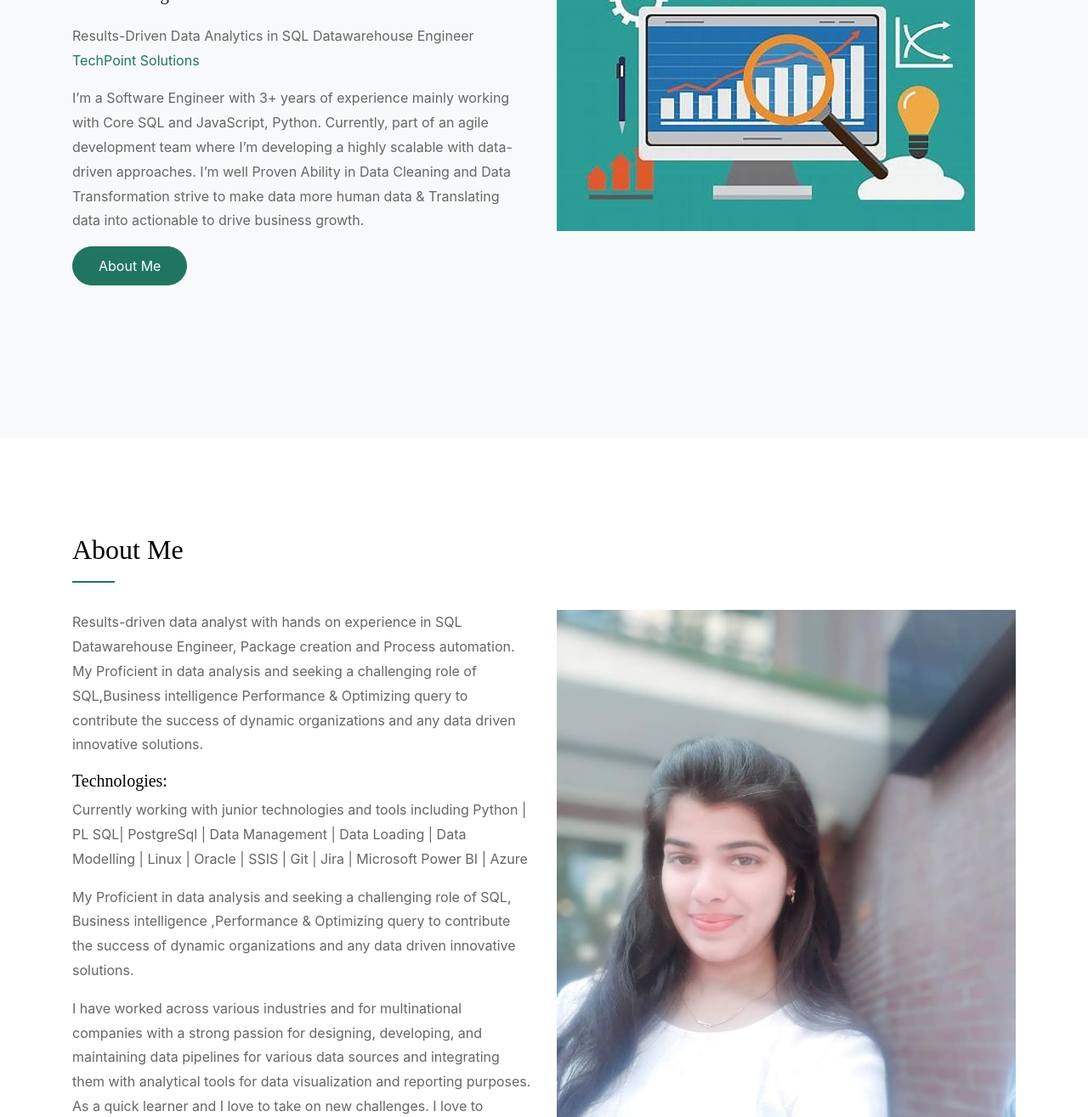
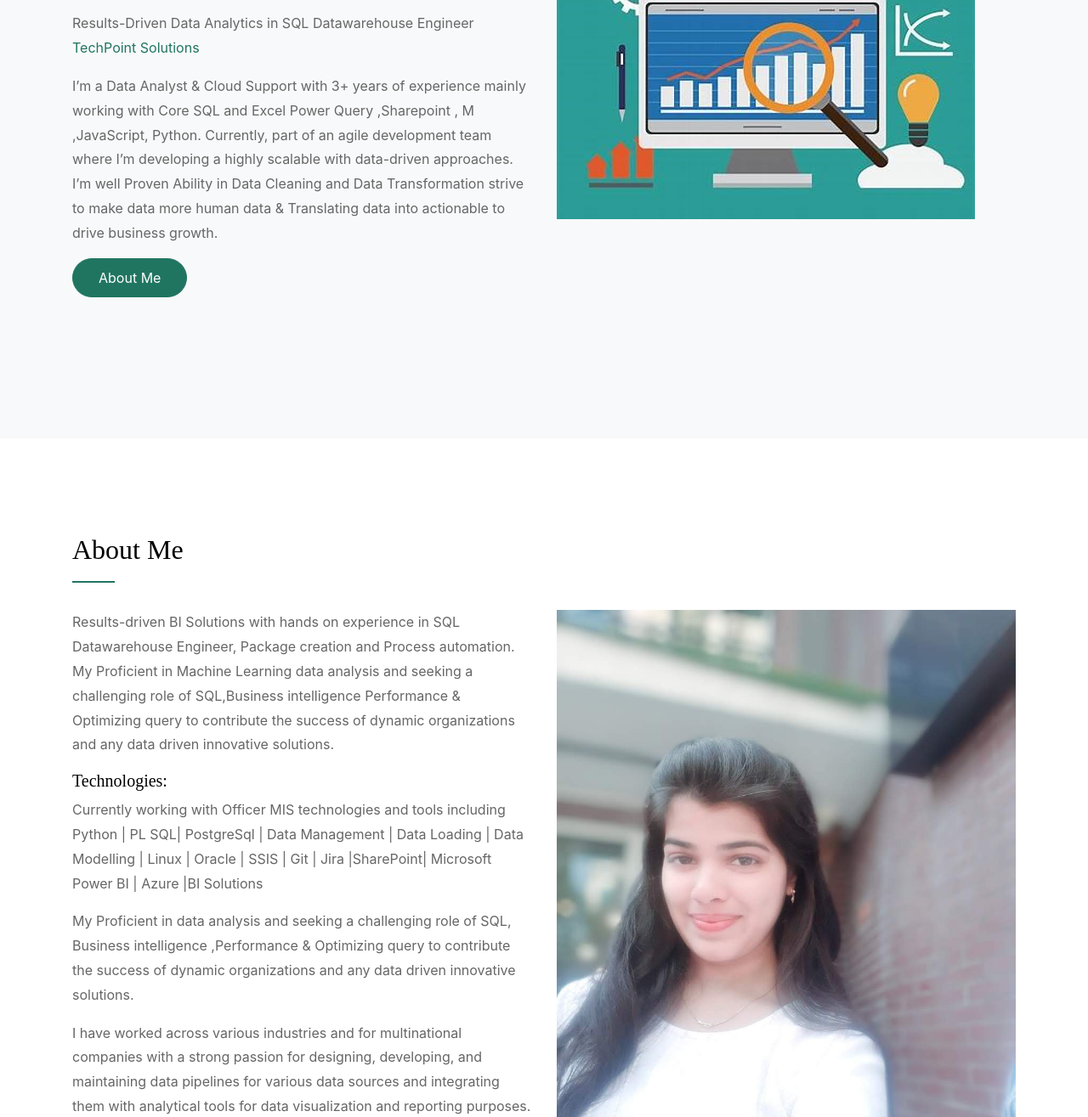
Before and after one commit to SayaliRanjane96/Portfolio2, a plain HTML site: page Portfolio/index.html in a window 1280 px wide. Shown: the part 284-1599 px from the top of the page at 85% size. Drawn offline with Linux system fonts and the light colour scheme; files that its build step writes are made by us from their sources; a web font is replaced by a local one.

Commit message:
Update index.html

```diff
--- a/Portfolio/index.html
+++ b/Portfolio/index.html
@@ -97,8 +97,8 @@
                     target="_blank">
                     TechPoint Solutions</a>
                 </p>
-                <p>I’m a Software Engineer with 3+ years of experience mainly working with Core SQL and
-                  JavaScript, Python.
+                <p>I’m a Data Analyst & Cloud Support with 3+ years of experience mainly working with Core SQL and
+                  Excel Power Query ,Sharepoint , M ,JavaScript, Python.
                   Currently, part of an agile development team where I’m developing a highly scalable with data-driven approaches.
                   I’m well Proven Ability in Data Cleaning and Data Transformation strive to make data more human data & Translating data
                   into actionable to drive business growth.
@@ -133,16 +133,16 @@
             </div>
           </div>
            <div class="col-lg-6 order-2 order-lg-1">
-          <P>Results-driven data analyst with hands on experience in SQL Datawarehouse Engineer, Package creation and
-            Process automation. My Proficient in data analysis and seeking a challenging role of SQL,Business intelligence
+          <P>Results-driven BI Solutions with hands on experience in SQL Datawarehouse Engineer, Package creation and
+            Process automation. My Proficient in Machine Learning data analysis and seeking a challenging role of SQL,Business intelligence
             Performance & Optimizing query to contribute the success of dynamic organizations and any data driven
             innovative solutions.
           </p>
 
           <h5>Technologies:</h5>
           <p>
-            Currently working with junior technologies and tools including Python | PL SQL| PostgreSql | Data Management | Data Loading |
-            Data Modelling | Linux | Oracle | SSIS | Git | Jira | Microsoft Power BI | Azure
+            Currently working with Officer MIS technologies and tools including Python | PL SQL| PostgreSql | Data Management | Data Loading |
+            Data Modelling | Linux | Oracle | SSIS | Git | Jira |SharePoint| Microsoft Power BI | Azure |BI Solutions
           </p>
           <p> My Proficient in data analysis and seeking a challenging role of SQL, Business intelligence ,Performance & Optimizing query to
             contribute the success of dynamic organizations and any data driven innovative solutions.
@@ -165,10 +165,10 @@
         <div class="row">
           <div class="col-lg-12">
             <h5>BI Analyst</h5>
-        <a href="https://techpointsolution.com/" target="_blank"> IRCLASS Indian Register Shipping </a>
+        <a href="http://www.irclass.org" target="_blank"> IRCLASS Indian Register Shipping </a>
 
             <span>
-              [Sep 2024 TO Oct 2025]
+              [Sep 2024 TO Sep 2025]
             </span>
             <div>
               <p>Responsibilities:</p>
@@ -361,7 +361,7 @@
 
         <div class="col-lg-12  ">
           <h5>Project:
-            <a href="#" target="_blank">RFQ And Budget</a>
+            <a href="https://app.powerbi.com/view?r=eyJrIjoiMGI5MmZkZDktMzlhZi00NWU0LTgzMTgtZmI3NzQ2YzVlZWI5IiwidCI6ImY3ODI2NzlhLWUzZjEtNGViMi1iZjdhLWRmYzY4MWRhYTI5NyJ9" target="_blank">RFQ And Budget</a>
             <span>and </span>
             <a href="https://app.powerbi.com/view?r=eyJrIjoiMGI5MmZkZDktMzlhZi00NWU0LTgzMTgtZmI3NzQ2YzVlZWI5IiwidCI6ImY3ODI2NzlhLWUzZjEtNGViMi1iZjdhLWRmYzY4MWRhYTI5NyJ9" target="_blank">EasyHome</a>
             - a financial services application with Multiple customers.
@@ -414,8 +414,8 @@
       <div class="row">
         <div class="col-lg-12">
           <h5>See More ...</h5>
-          <!--<a href="https://drive.google.com/drive/folders/1DrSVf3D3U4EY76boRYW49w3IUi4wQrua?fbclid=IwAR1iyEHik6Kw_qxkxiCrYlp4uQmKkJnj1v7q-WH-LZJcrSYQoVeWsq1jCZc"
-            target="_blank">Drive Link for more Certifications</a>-->
+          <<a href="https://learn.microsoft.com/en-us/users/sayalisureshranjane-1237/"
+            target="_blank">Link for more Certifications</a>
         </div>
       </div>
     </div>
```
